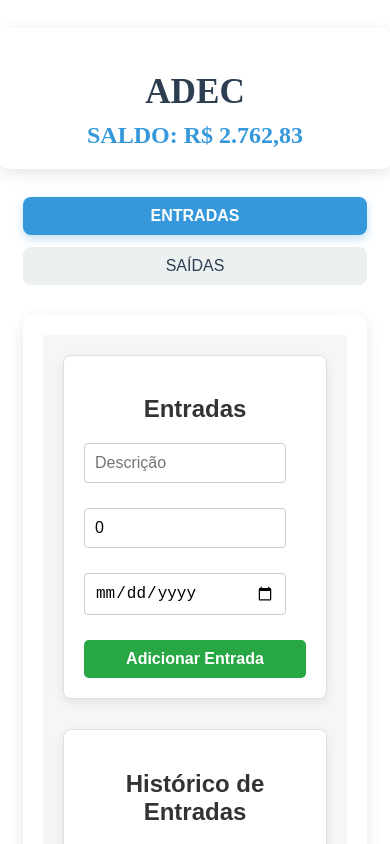
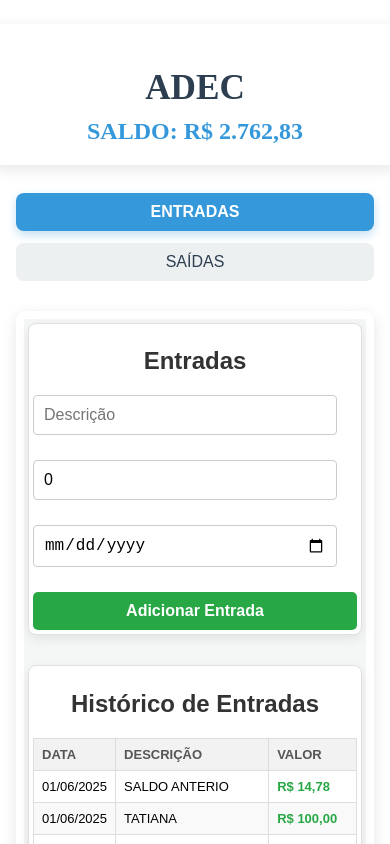
Before and after one commit to pablojr17/tesouraria_adec, an Angular app: page / in a window 390 px wide. Shown: the top 844 px of the page. Built offline with nearby package versions, Linux system fonts and the light colour scheme.

Commit message:
feat: ajuste responsividade

```diff
--- a/src/app/app.component.scss
+++ b/src/app/app.component.scss
@@ -11,7 +11,7 @@ body {
   display: flex;
   flex-direction: column;
   align-items: center; /* Center content horizontally */
-  padding: 30px 20px; /* Add padding around the whole content */
+  padding: 16px 8px; /* Add padding around the whole content */
   max-width: 900px; /* Max width to keep content readable on large screens */
   margin: 0 auto; /* Center the container itself */
   box-sizing: border-box; /* Include padding in element's total width and height */
@@ -90,7 +90,7 @@ body {
 /* Responsive adjustments */
 @media (max-width: 768px) {
   .main-container {
-    padding: 20px 15px;
+    padding: 16px 8px;
   }
 
   .app-header {
@@ -117,6 +117,6 @@ body {
   }
 
   .content-area {
-    padding: 20px;
+    padding: 8px;
   }
 }
--- a/src/app/components/entradas/entradas.component.scss
+++ b/src/app/components/entradas/entradas.component.scss
@@ -4,7 +4,7 @@
   display: flex;
   flex-direction: column;
   align-items: center; /* Centers the whole content horizontally */
-  padding: 20px;
+  padding: 4px;
   font-family: Arial, sans-serif;
   background-color: #f4f7f6;
   min-height: 100vh; /* Ensures it takes at least the full viewport height */
@@ -21,7 +21,7 @@ h2 {
   background-color: #ffffff;
   border: 1px solid #e0e0e0;
   border-radius: 8px;
-  padding: 30px;
+  padding: 16px;
   margin-bottom: 30px; /* Space between sections */
   box-shadow: 0 4px 12px rgba(0, 0, 0, 0.08); /* Soft shadow for depth */
   width: 100%;
@@ -80,7 +80,7 @@ button:hover {
 .entries-table th,
 .entries-table td {
   border: 1px solid #ddd;
-  padding: 12px;
+  padding: 8px;
   text-align: left;
 }
 
@@ -116,7 +116,7 @@ button:hover {
 }
 
 .entries-table tfoot td {
-  padding: 12px;
+  padding: 8px;
   border-top: 1px solid #ddd;
 }
 
@@ -138,7 +138,7 @@ button:hover {
 /* Responsive adjustments */
 @media (max-width: 768px) {
   .input-section, .entries-section {
-    padding: 20px;
+    padding: 4px;
   }
 
   button {
@@ -149,6 +149,6 @@ button:hover {
   .entries-table th,
   .entries-table td {
     padding: 8px;
-    font-size: 14px;
+    font-size: 13px;
   }
 }
--- a/src/app/components/saidas/saidas.component.scss
+++ b/src/app/components/saidas/saidas.component.scss
@@ -4,7 +4,7 @@
   display: flex;
   flex-direction: column;
   align-items: center; /* Centers the whole content horizontally */
-  padding: 20px;
+  padding: 4px;
   font-family: Arial, sans-serif;
   background-color: #f4f7f6;
   min-height: 100vh; /* Ensures it takes at least the full viewport height */
@@ -21,7 +21,7 @@ h2 {
   background-color: #ffffff;
   border: 1px solid #e0e0e0;
   border-radius: 8px;
-  padding: 30px;
+  padding: 16px;
   margin-bottom: 30px; /* Space between sections */
   box-shadow: 0 4px 12px rgba(0, 0, 0, 0.08); /* Soft shadow for depth */
   width: 100%;
@@ -80,7 +80,7 @@ button:hover {
 .entries-table th,
 .entries-table td {
   border: 1px solid #ddd;
-  padding: 12px;
+  padding: 8px;
   text-align: left;
 }
 
@@ -120,7 +120,7 @@ button:hover {
 }
 
 .entries-table tfoot td {
-  padding: 12px;
+  padding: 8px;
   border-top: 1px solid #ddd; /* Match existing border style */
 }
 
@@ -138,7 +138,7 @@ button:hover {
 /* Responsive adjustments */
 @media (max-width: 768px) {
   .input-section, .entries-section {
-    padding: 20px;
+    padding: 8px;
   }
 
   button {
@@ -148,7 +148,7 @@ button:hover {
 
   .entries-table th,
   .entries-table td {
-    padding: 8px;
+    padding: 4px;
     font-size: 14px;
   }
 }
```
